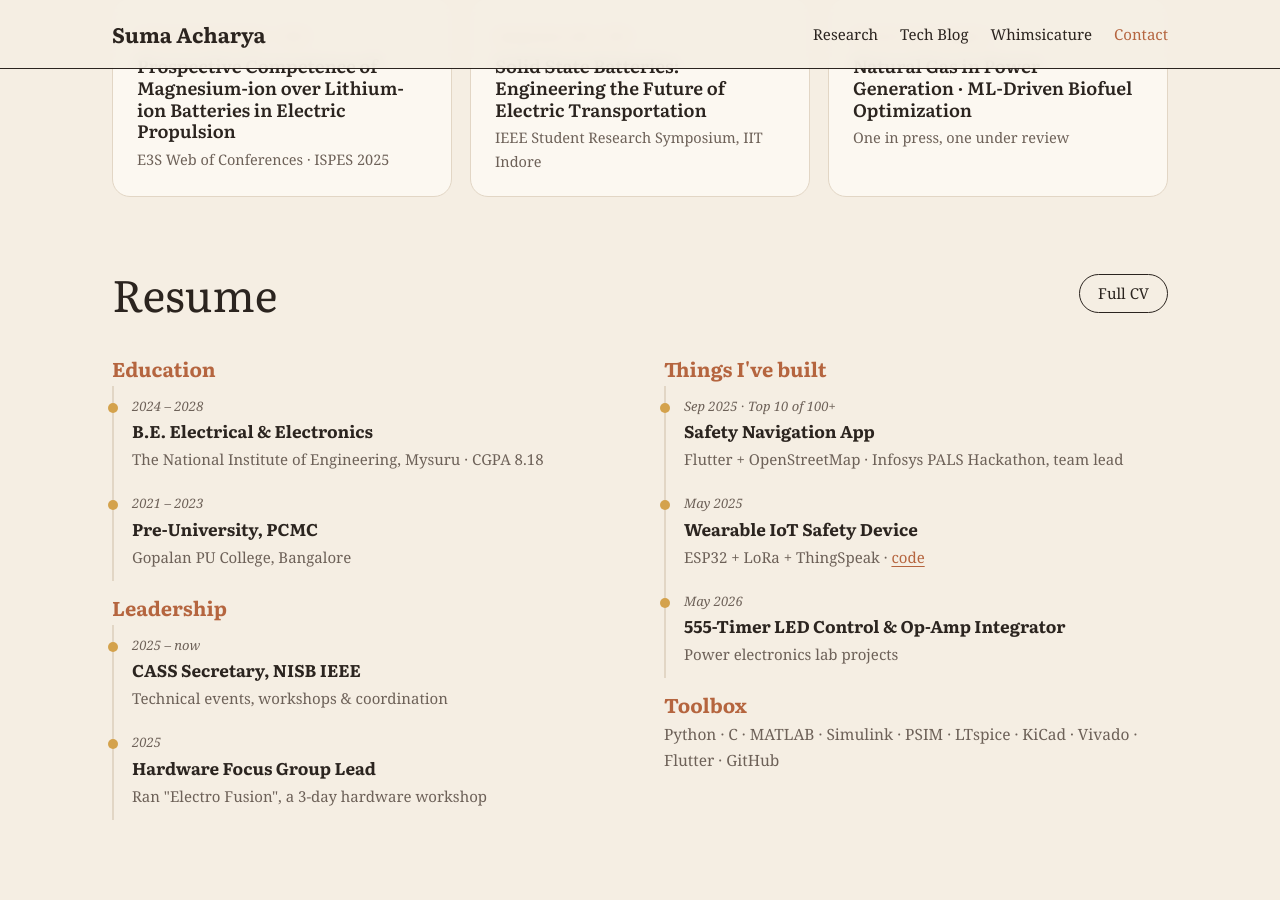
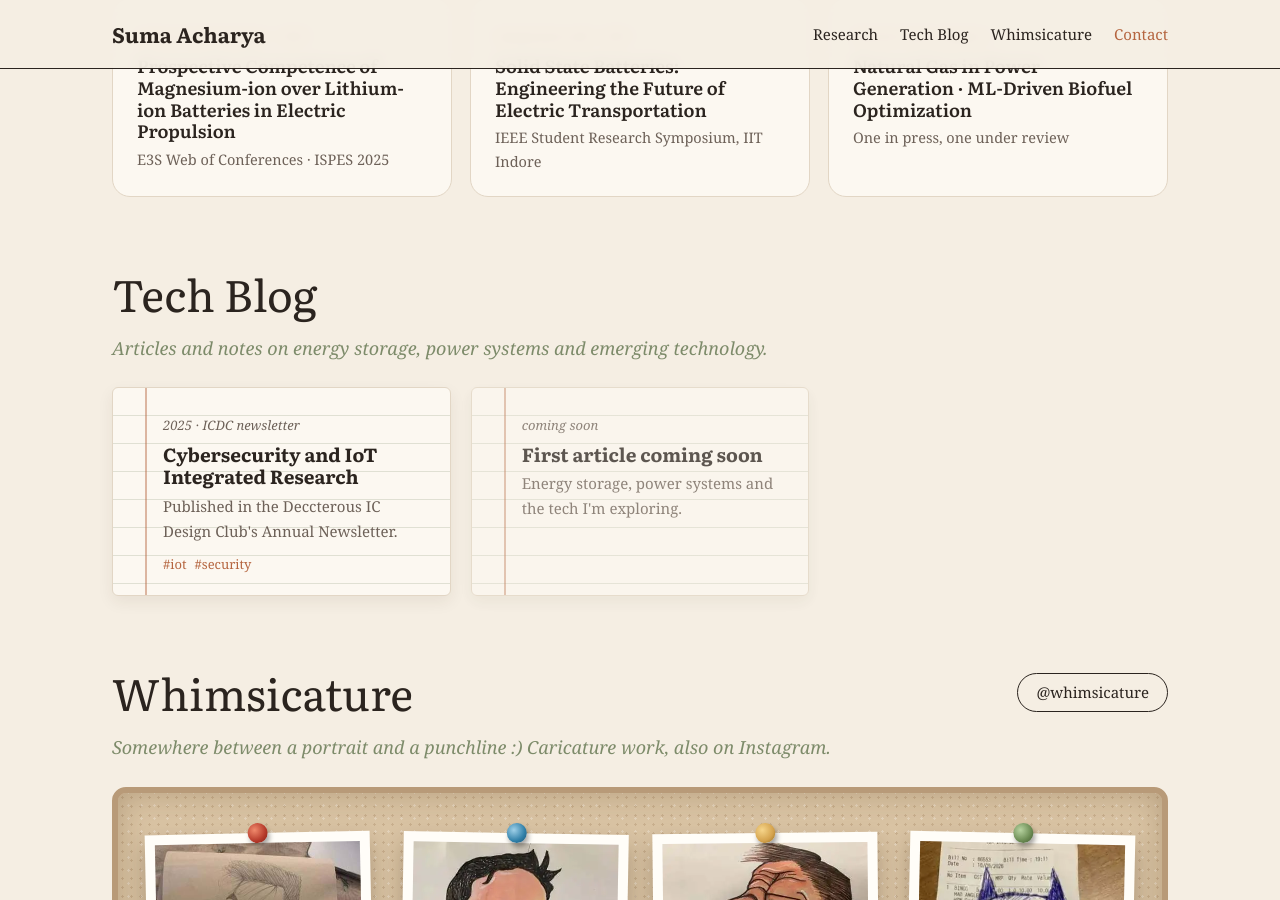
Before and after one commit to SumaAcharya/SumaAcharya.github.io, a Jekyll site: the page built from index.html, in a window 1280 px wide and 900 px high, scrolled down 1102 px. Built offline with Jekyll 4.4.1, drawn with Linux system fonts in a browser that asks for light colours.

Commit message:
Add files via upload

```diff
--- a/cv.html
+++ b/cv.html
@@ -1,5 +1,6 @@
 ---
 layout: default
+published: false
 title: CV
 permalink: /cv/
 description: Curriculum vitae of Suma Acharya, Electrical & Electronics Engineering student at NIE Mysuru.
--- a/index.html
+++ b/index.html
@@ -14,7 +14,6 @@ layout: default
     <p class="intro">Engineering student curious about all things energy, from batteries and power systems to communication tech.</p>
     <div class="actions">
       <a class="btn dark" href="#contact">Get in Touch</a>
-      <a class="btn-link" href="{{ '/cv/' | relative_url }}">View my CV →</a>
     </div>
     <p class="social">
       <a href="https://github.com/SumaAcharya" target="_blank" rel="noopener">GitHub</a>
@@ -64,28 +63,6 @@ layout: default
       <span class="kicker">Elsevier book chapters</span>
       <h3>Natural Gas in Power Generation · ML-Driven Biofuel Optimization</h3>
       <p>One in press, one under review</p>
-    </div>
-  </div>
-</section>
-
-<section id="resume" class="section wrap">
-  <div class="sec-head"><h2>Resume</h2><a class="pill" href="{{ '/cv/' | relative_url }}">Full CV</a></div>
-  <div class="resume">
-    <div>
-      <h4>Education</h4>
-      <div class="item"><span class="when">2024 – 2028</span><b>B.E. Electrical &amp; Electronics</b><em>The National Institute of Engineering, Mysuru · CGPA 8.18</em></div>
-      <div class="item"><span class="when">2021 – 2023</span><b>Pre-University, PCMC</b><em>Gopalan PU College, Bangalore</em></div>
-      <h4>Leadership</h4>
-      <div class="item"><span class="when">2025 – now</span><b>CASS Secretary, NISB IEEE</b><em>Technical events, workshops &amp; coordination</em></div>
-      <div class="item"><span class="when">2025</span><b>Hardware Focus Group Lead</b><em>Ran "Electro Fusion", a 3-day hardware workshop</em></div>
-    </div>
-    <div>
-      <h4>Things I've built</h4>
-      <div class="item"><span class="when">Sep 2025 · Top 10 of 100+</span><b>Safety Navigation App</b><em>Flutter + OpenStreetMap · Infosys PALS Hackathon, team lead</em></div>
-      <div class="item"><span class="when">May 2025</span><b>Wearable IoT Safety Device</b><em>ESP32 + LoRa + ThingSpeak · <a href="https://github.com/SumaAcharya/Women-Safety-Device/tree/main" target="_blank" rel="noopener">code</a></em></div>
-      <div class="item"><span class="when">May 2026</span><b>555-Timer LED Control &amp; Op-Amp Integrator</b><em>Power electronics lab projects</em></div>
-      <h4>Toolbox</h4>
-      <p class="toolbox">Python · C · MATLAB · Simulink · PSIM · LTspice · KiCad · Vivado · Flutter · GitHub</p>
     </div>
   </div>
 </section>
```
